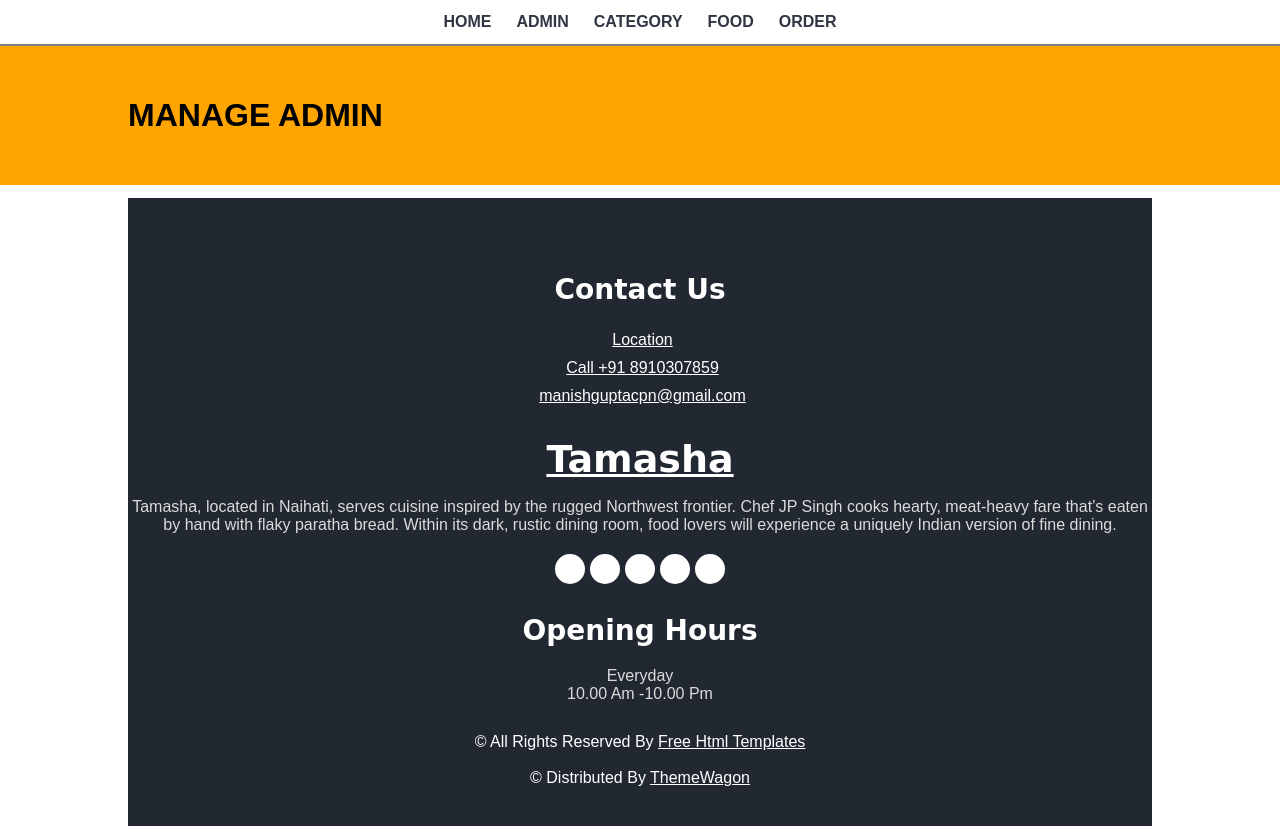
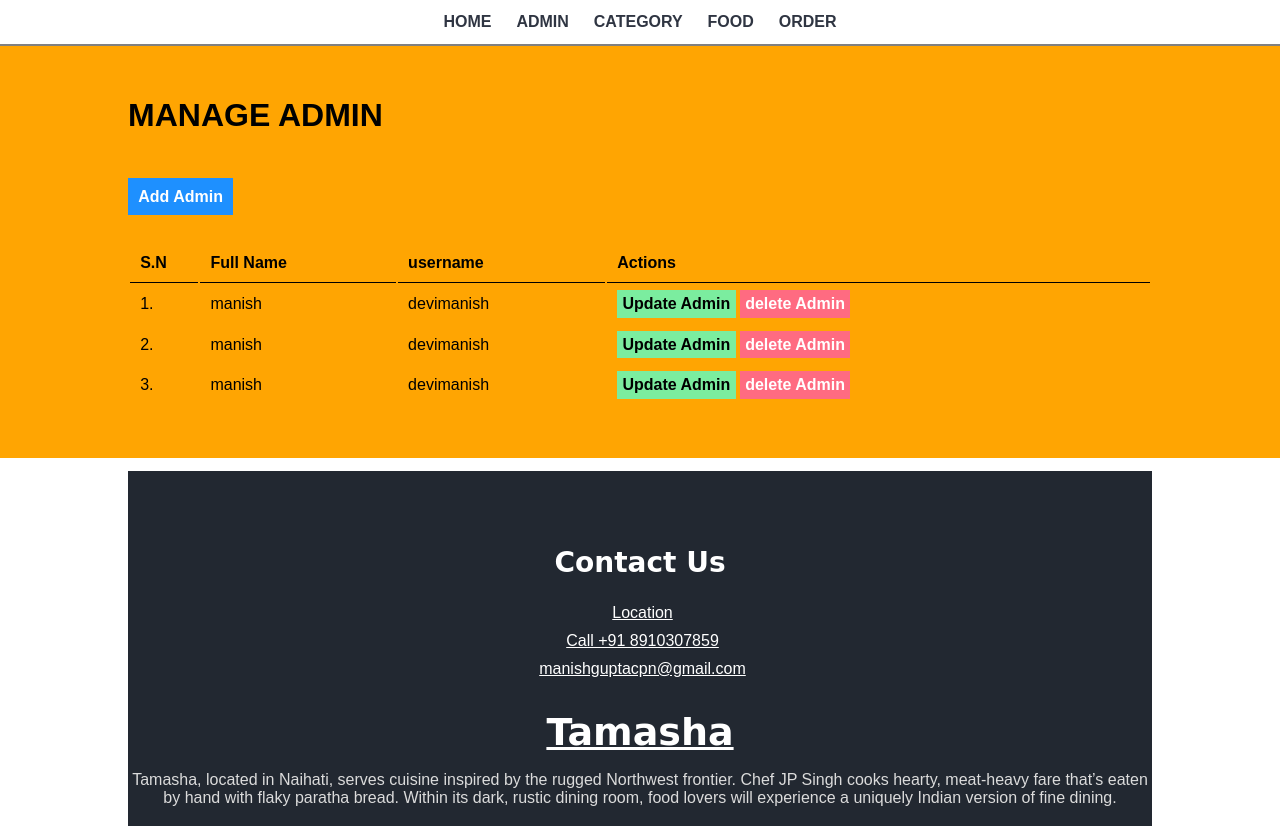
Before and after one commit to DevyManish/tamasha_restaurant, a PHP site: page /admin/manage-admin.php in a window 1280 px wide. Shown: the top 826 px of the page. Run offline with PHP 8.4, Linux system fonts and the light colour scheme.

Commit message:
pratyush commit

```diff
--- a/admin/admin.css
+++ b/admin/admin.css
@@ -3,53 +3,119 @@ Author : Manish Gupta;
 Theme: Restaurant's Admin ;
 */
 
-*{
+* {
   margin: 0;
   padding: 0;
   font-family: Arial, Helvetica, sans-serif;
 }
-.wrapper{
+
+.wrapper {
   padding: 1%;
   width: 80%;
   margin: 0 auto;
 }
-.text-center{
+
+.text-center {
   text-align: center;
 }
-.clearfix{
+
+.clearfix {
   float: none;
   clear: both;
 }
 
+.tbl-full {
+  width: 100%;
+}
+.tbl-30{
+  width: 30%;
+}
+
+table tr th {
+  border-bottom: 1px solid black;
+  padding: 1%;
+  text-align: left;
+
+}
+
+table tr td {
+  padding: 1%;
+}
+
+/* add admin */
+.btn-primary {
+  background-color: #1e90ff;
+  padding: 1%;
+  color: white;
+  text-decoration: none;
+  font-weight: bold;
+}
+
+.btn-primary:hover {
+  background-color: #3742fa;
+}
+
+/*  update admin */
+.btn-secondary {
+  background-color: #7bed9f;
+  padding: 1%;
+  color: black;
+  text-decoration: none;
+  font-weight: bold;
+}
+
+.btn-secondary:hover {
+  background-color: #2ed573;
+}
+
+/* delete admin */
+.btn-danger {
+  background-color: #ff6b81;
+  padding: 1%;
+  color: white;
+  text-decoration: none;
+  font-weight: bold;
+}
+
+.btn-danger:hover {
+  background-color: #ff4757;
+}
+
+
 /*CSS for menu*/
-.menu{
+.menu {
   border-bottom: 1px solid grey;
   text-align: center;
 }
-.menu ul{
+
+.menu ul {
   list-style-type: none;
 }
-.menu ul li{
+
+.menu ul li {
   display: inline;
   padding: 1%;
 }
-.menu ul li a{
+
+.menu ul li a {
   text-decoration: none;
   font-weight: bold;
   color: #2f3542;
 }
-.menu ul li a:hover{
+
+.menu ul li a:hover {
   color: #a4b0be;
 }
 
 /*CSS for Main Content*/
-.main-content{
+.main-content {
   background-color: #ffa502;
   padding: 3% 0;
 }
-.col-4{
+
+.col-4 {
   width: 18%;
-    background-color:#eccc68;
+  background-color: #eccc68;
   margin: 1%;
   padding: 2%;
   float: left;
--- a/admin/manage-admin.php
+++ b/admin/manage-admin.php
@@ -1,10 +1,57 @@
-
 <?php include('partials/menu.php'); ?>
 
 <!-----MAIN CONTENT SECTION START----->
 <div class="main-content">
     <div class="wrapper">
         <h1>MANAGE ADMIN</h1>
+        <br />
+        <br />
+        <br />
+        <!-- botton to add admin -->
+        <a href="add-admin.php" class="btn-primary">Add Admin</a>
+        <br />
+        <br />
+        <br />
+        <table class="tbl-full">
+            <tr>
+                <th>S.N</th>
+                <th>Full Name</th>
+                <th>username</th>
+                <th>Actions</th>
+            </tr>
+
+            <tr>
+                <td>1.</td>
+                <td>manish </td>
+                <td>devimanish </td>
+                <td>
+                    <a href="#" class="btn-secondary">Update Admin</a>
+                    <a href="#" class="btn-danger">delete Admin</a>
+                </td>
+            </tr>
+
+            <tr>
+                <td>2.</td>
+                <td>manish </td>
+                <td>devimanish </td>
+                <td>
+                    <a href="#" class="btn-secondary">Update Admin</a>
+                    <a href="#" class="btn-danger">delete Admin</a>
+
+                </td>
+            </tr>
+
+            <tr>
+                <td>3.</td>
+                <td>manish </td>
+                <td>devimanish </td>
+                <td>
+                    <a href="#" class="btn-secondary">Update Admin</a>
+                    <a href="#" class="btn-danger">delete Admin</a>
+                </td>
+            </tr>
+        </table>
+
 
 
 
```
Also changed, not shown: admin/add-admin.php (added, +45 -0 lines). Lines whose indentation alone changed are shown as unchanged.
